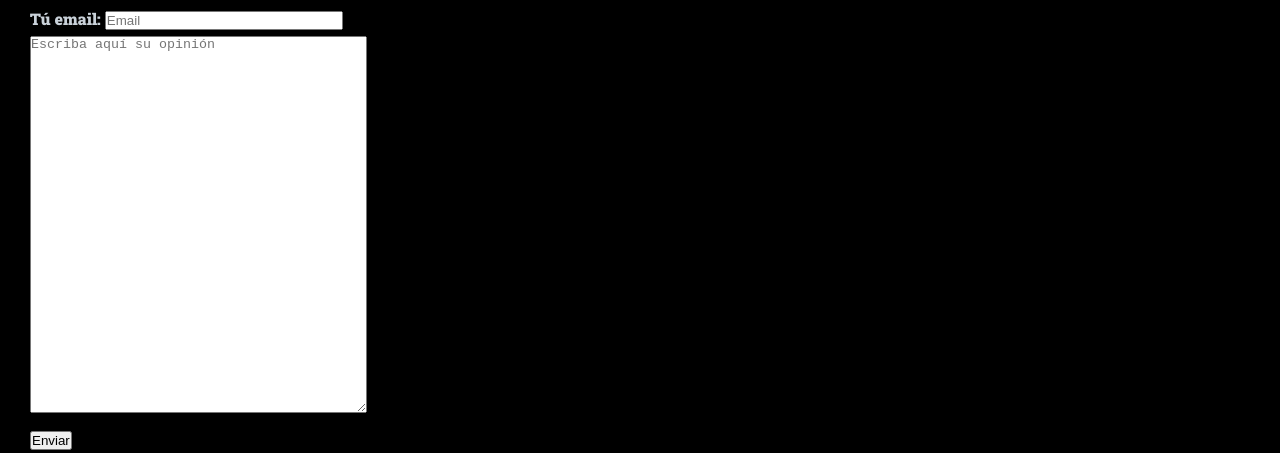
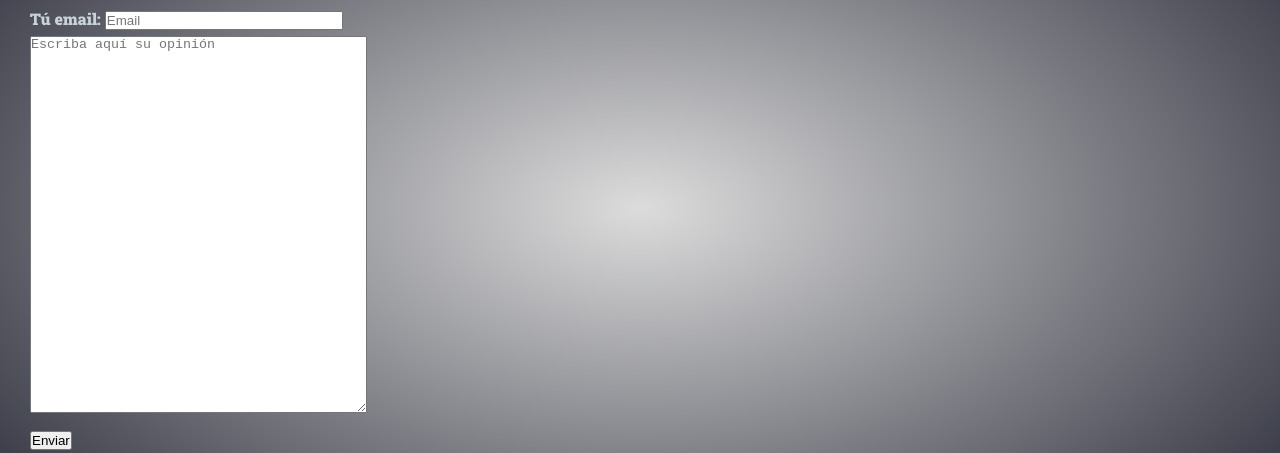
Before and after one commit to TomasLazarte/lazarte-desafio, a plain HTML site: page secciones/contacto.html in a window 1280 px wide. Shown: the part 238-691 px from the top of the page. Drawn offline with Linux system fonts and the light colour scheme.

Commit message:
agrego degrade y transiciones a las secciones

```diff
--- a/css/style.css
+++ b/css/style.css
@@ -51,11 +51,12 @@ nav {
 
 .menu-secciones a:hover{
     color: #C9D1D9;
+    transition: color .25s;
 }
 
 main {
     grid-area: main;
-    background-color: black;
+    background-color: #222431;
 }
 
 h2 {
@@ -80,6 +81,10 @@ footer {
 /* -------------------------------------- */
 
 /* ESTILOS SECCIÓN INICIO */
+
+.inicio-fondo {
+    background-image: radial-gradient(#222431, rgb(220, 220, 220));
+}
 
 .inicio-contenedor {
     margin: 15px;
@@ -145,6 +150,7 @@ footer {
 .ticket:hover {
     color: beige;
     font-size: 16px;
+    transition: color .25s;
 }
 
 /* -------------------------------------- */
@@ -391,4 +397,8 @@ h3, label {
     width: 238px;
 }
 
+.contacto-fondo, .discografia-fondo, .galeria-fondo {
+    background-image: radial-gradient(rgb(220, 220, 220), #222431);
+}
+
 /* -------------------------------------- */
--- a/secciones/contacto.html
+++ b/secciones/contacto.html
@@ -30,7 +30,7 @@
             </ul>
         </nav>
     </header>
-    <main>
+    <main class="contacto-fondo">
         <div class="contacto-contenedor">
             <h2>CONTACTO</h2>
             <h3>NOS GUSTARÍA SABER SU OPINIÓN</h3>
```
Also changed, not shown: index.html (+1 -1 lines), secciones/discografia.html (+1 -1 lines), secciones/galeria.html (+1 -1 lines).
